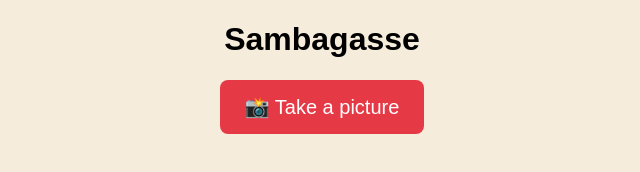
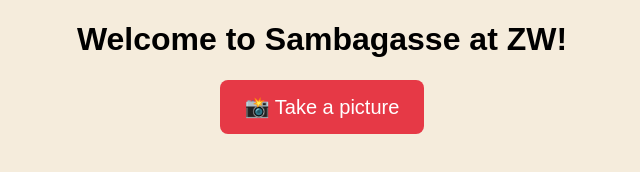
Before and after one commit to sambagassezh/photo, a plain HTML site: page index.html in a window 1280 px wide. Shown: the whole page, without its empty margins (318-958 px from the left). Drawn offline with Linux system fonts and the light colour scheme.

Commit message:
Update index.html

```diff
--- a/index.html
+++ b/index.html
@@ -8,7 +8,7 @@
 
 <body>
 
-<h1>Sambagasse</h1>
+<h1>Welcome to Sambagasse at ZW!</h1>
 
 <button id="cameraButton">
 📸 Take a picture
```
